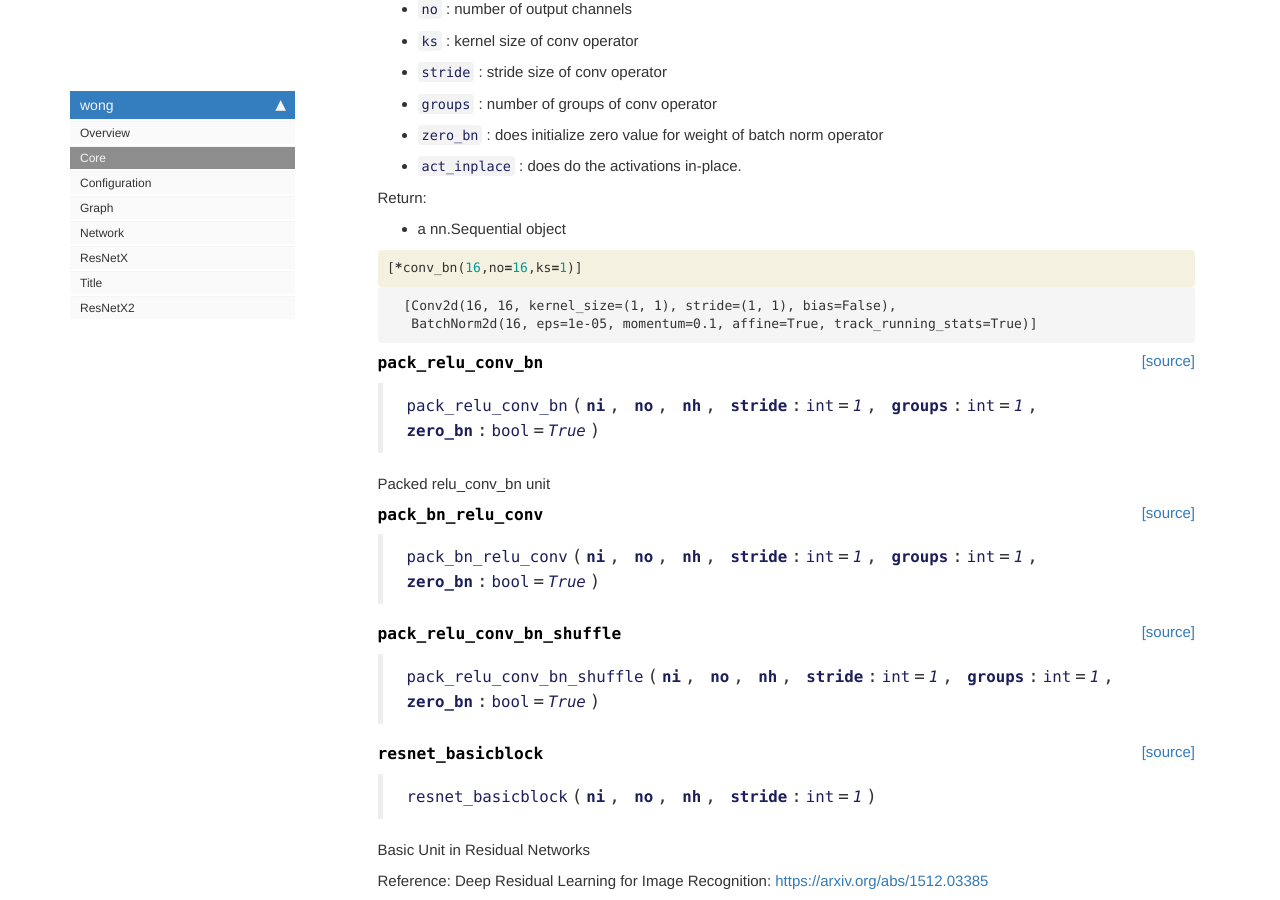
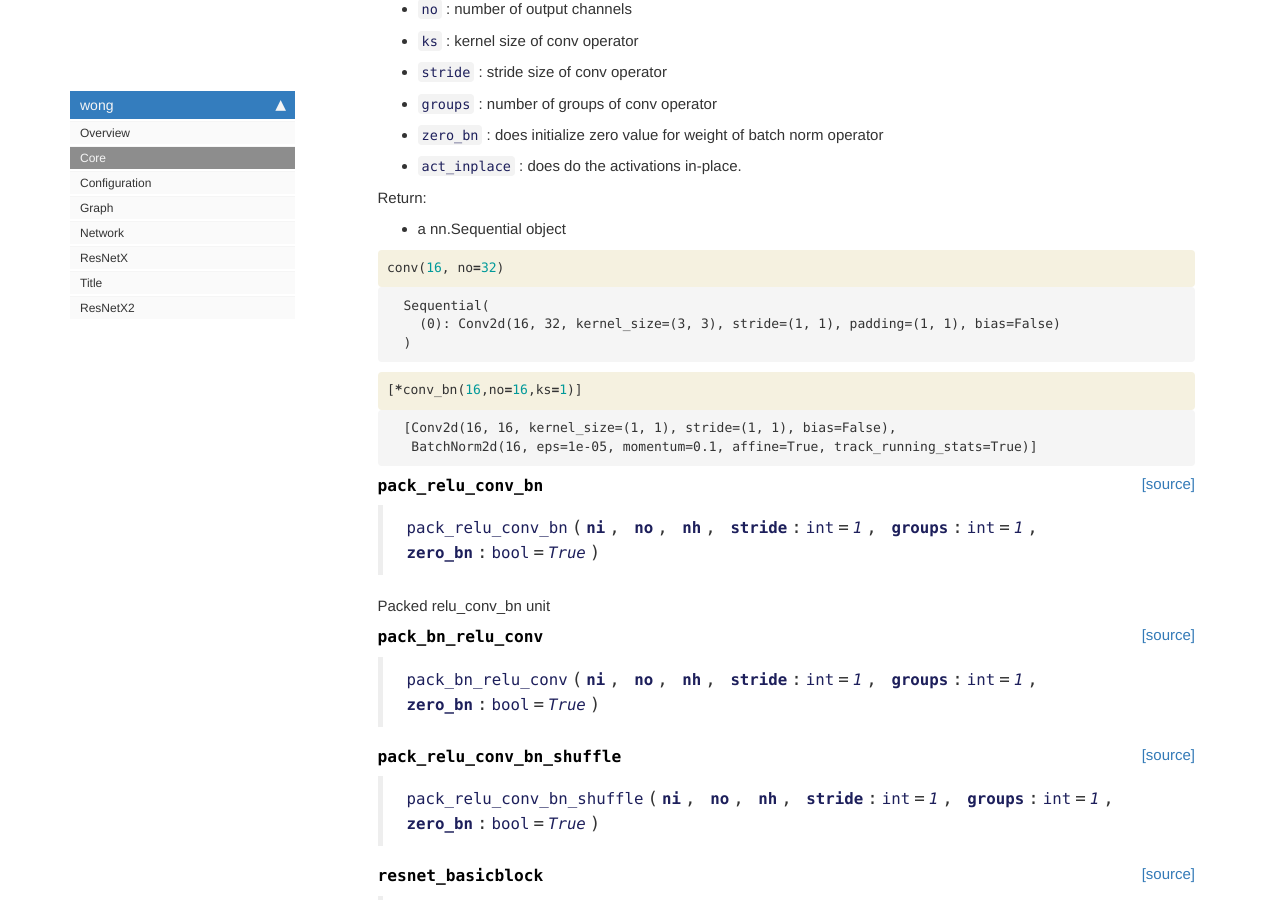
Before and after one commit to keepsimpler/wong, a Jekyll site: the page built from docs/core.html, in a window 1280 px wide and 900 px high, scrolled down 2107 px. Built offline with Jekyll 4.4.1, drawn with Linux system fonts in a browser that asks for light colours; nearby versions of some CDN libraries; comment, search, counter and statistics services are not loaded.

Commit message:
add conv

```diff
--- a/docs/core.html
+++ b/docs/core.html
@@ -166,6 +166,40 @@ parameters converted too when you call :meth:<code>to</code>, etc.</p>
 
 <div class="inner_cell">
     <div class="input_area">
+<div class=" highlight hl-ipython3"><pre><span></span><span class="n">conv</span><span class="p">(</span><span class="mi">16</span><span class="p">,</span> <span class="n">no</span><span class="o">=</span><span class="mi">32</span><span class="p">)</span>
+</pre></div>
+
+    </div>
+</div>
+</div>
+
+<div class="output_wrapper">
+<div class="output">
+
+<div class="output_area">
+
+
+
+<div class="output_text output_subarea output_execute_result">
+<pre>Sequential(
+  (0): Conv2d(16, 32, kernel_size=(3, 3), stride=(1, 1), padding=(1, 1), bias=False)
+)</pre>
+</div>
+
+</div>
+
+</div>
+</div>
+
+</div>
+<div class="cell border-box-sizing code_cell rendered">
+
+</div>
+<div class="cell border-box-sizing code_cell rendered">
+<div class="input">
+
+<div class="inner_cell">
+    <div class="input_area">
 <div class=" highlight hl-ipython3"><pre><span></span><span class="p">[</span><span class="o">*</span><span class="n">conv_bn</span><span class="p">(</span><span class="mi">16</span><span class="p">,</span><span class="n">no</span><span class="o">=</span><span class="mi">16</span><span class="p">,</span><span class="n">ks</span><span class="o">=</span><span class="mi">1</span><span class="p">)]</span>
 </pre></div>
 
@@ -203,7 +237,7 @@ parameters converted too when you call :meth:<code>to</code>, etc.</p>
 
 
 <div class="output_markdown rendered_html output_subarea ">
-<h4 id="pack_relu_conv_bn" class="doc_header"><code>pack_relu_conv_bn</code><a href="https://github.com/keepsimpler/wong/tree/master/wong/core.py#L75" class="source_link" style="float:right">[source]</a></h4><blockquote><p><code>pack_relu_conv_bn</code>(<strong><code>ni</code></strong>, <strong><code>no</code></strong>, <strong><code>nh</code></strong>, <strong><code>stride</code></strong>:<code>int</code>=<em><code>1</code></em>, <strong><code>groups</code></strong>:<code>int</code>=<em><code>1</code></em>, <strong><code>zero_bn</code></strong>:<code>bool</code>=<em><code>True</code></em>)</p>
+<h4 id="pack_relu_conv_bn" class="doc_header"><code>pack_relu_conv_bn</code><a href="https://github.com/keepsimpler/wong/tree/master/wong/core.py#L78" class="source_link" style="float:right">[source]</a></h4><blockquote><p><code>pack_relu_conv_bn</code>(<strong><code>ni</code></strong>, <strong><code>no</code></strong>, <strong><code>nh</code></strong>, <strong><code>stride</code></strong>:<code>int</code>=<em><code>1</code></em>, <strong><code>groups</code></strong>:<code>int</code>=<em><code>1</code></em>, <strong><code>zero_bn</code></strong>:<code>bool</code>=<em><code>True</code></em>)</p>
 </blockquote>
 <p>Packed relu_conv_bn unit</p>
 
@@ -224,7 +258,7 @@ parameters converted too when you call :meth:<code>to</code>, etc.</p>
 
 
 <div class="output_markdown rendered_html output_subarea ">
-<h4 id="pack_bn_relu_conv" class="doc_header"><code>pack_bn_relu_conv</code><a href="https://github.com/keepsimpler/wong/tree/master/wong/core.py#L79" class="source_link" style="float:right">[source]</a></h4><blockquote><p><code>pack_bn_relu_conv</code>(<strong><code>ni</code></strong>, <strong><code>no</code></strong>, <strong><code>nh</code></strong>, <strong><code>stride</code></strong>:<code>int</code>=<em><code>1</code></em>, <strong><code>groups</code></strong>:<code>int</code>=<em><code>1</code></em>, <strong><code>zero_bn</code></strong>:<code>bool</code>=<em><code>True</code></em>)</p>
+<h4 id="pack_bn_relu_conv" class="doc_header"><code>pack_bn_relu_conv</code><a href="https://github.com/keepsimpler/wong/tree/master/wong/core.py#L82" class="source_link" style="float:right">[source]</a></h4><blockquote><p><code>pack_bn_relu_conv</code>(<strong><code>ni</code></strong>, <strong><code>no</code></strong>, <strong><code>nh</code></strong>, <strong><code>stride</code></strong>:<code>int</code>=<em><code>1</code></em>, <strong><code>groups</code></strong>:<code>int</code>=<em><code>1</code></em>, <strong><code>zero_bn</code></strong>:<code>bool</code>=<em><code>True</code></em>)</p>
 </blockquote>
 
 </div>
@@ -244,7 +278,7 @@ parameters converted too when you call :meth:<code>to</code>, etc.</p>
 
 
 <div class="output_markdown rendered_html output_subarea ">
-<h4 id="pack_relu_conv_bn_shuffle" class="doc_header"><code>pack_relu_conv_bn_shuffle</code><a href="https://github.com/keepsimpler/wong/tree/master/wong/core.py#L83" class="source_link" style="float:right">[source]</a></h4><blockquote><p><code>pack_relu_conv_bn_shuffle</code>(<strong><code>ni</code></strong>, <strong><code>no</code></strong>, <strong><code>nh</code></strong>, <strong><code>stride</code></strong>:<code>int</code>=<em><code>1</code></em>, <strong><code>groups</code></strong>:<code>int</code>=<em><code>1</code></em>, <strong><code>zero_bn</code></strong>:<code>bool</code>=<em><code>True</code></em>)</p>
+<h4 id="pack_relu_conv_bn_shuffle" class="doc_header"><code>pack_relu_conv_bn_shuffle</code><a href="https://github.com/keepsimpler/wong/tree/master/wong/core.py#L86" class="source_link" style="float:right">[source]</a></h4><blockquote><p><code>pack_relu_conv_bn_shuffle</code>(<strong><code>ni</code></strong>, <strong><code>no</code></strong>, <strong><code>nh</code></strong>, <strong><code>stride</code></strong>:<code>int</code>=<em><code>1</code></em>, <strong><code>groups</code></strong>:<code>int</code>=<em><code>1</code></em>, <strong><code>zero_bn</code></strong>:<code>bool</code>=<em><code>True</code></em>)</p>
 </blockquote>
 
 </div>
@@ -267,7 +301,7 @@ parameters converted too when you call :meth:<code>to</code>, etc.</p>
 
 
 <div class="output_markdown rendered_html output_subarea ">
-<h4 id="resnet_basicblock" class="doc_header"><code>resnet_basicblock</code><a href="https://github.com/keepsimpler/wong/tree/master/wong/core.py#L89" class="source_link" style="float:right">[source]</a></h4><blockquote><p><code>resnet_basicblock</code>(<strong><code>ni</code></strong>, <strong><code>no</code></strong>, <strong><code>nh</code></strong>, <strong><code>stride</code></strong>:<code>int</code>=<em><code>1</code></em>)</p>
+<h4 id="resnet_basicblock" class="doc_header"><code>resnet_basicblock</code><a href="https://github.com/keepsimpler/wong/tree/master/wong/core.py#L92" class="source_link" style="float:right">[source]</a></h4><blockquote><p><code>resnet_basicblock</code>(<strong><code>ni</code></strong>, <strong><code>no</code></strong>, <strong><code>nh</code></strong>, <strong><code>stride</code></strong>:<code>int</code>=<em><code>1</code></em>)</p>
 </blockquote>
 <p>Basic Unit in Residual Networks</p>
 <p>Reference:
@@ -291,7 +325,7 @@ Deep Residual Learning for Image Recognition:
 
 
 <div class="output_markdown rendered_html output_subarea ">
-<h4 id="resnet_bottleneck" class="doc_header"><code>resnet_bottleneck</code><a href="https://github.com/keepsimpler/wong/tree/master/wong/core.py#L100" class="source_link" style="float:right">[source]</a></h4><blockquote><p><code>resnet_bottleneck</code>(<strong><code>ni</code></strong>, <strong><code>no</code></strong>, <strong><code>nh</code></strong>, <strong><code>stride</code></strong>:<code>int</code>=<em><code>1</code></em>, <strong><code>groups</code></strong>:<code>int</code>=<em><code>1</code></em>, <strong><code>zero_bn</code></strong>=<em><code>True</code></em>)</p>
+<h4 id="resnet_bottleneck" class="doc_header"><code>resnet_bottleneck</code><a href="https://github.com/keepsimpler/wong/tree/master/wong/core.py#L103" class="source_link" style="float:right">[source]</a></h4><blockquote><p><code>resnet_bottleneck</code>(<strong><code>ni</code></strong>, <strong><code>no</code></strong>, <strong><code>nh</code></strong>, <strong><code>stride</code></strong>:<code>int</code>=<em><code>1</code></em>, <strong><code>groups</code></strong>:<code>int</code>=<em><code>1</code></em>, <strong><code>zero_bn</code></strong>=<em><code>True</code></em>)</p>
 </blockquote>
 <p>Bottleneck Unit in Residual Networks</p>
 <p>Reference:
@@ -364,7 +398,7 @@ Deep Residual Learning for Image Recognition:
 
 
 <div class="output_markdown rendered_html output_subarea ">
-<h4 id="preresnet_basicblock" class="doc_header"><code>preresnet_basicblock</code><a href="https://github.com/keepsimpler/wong/tree/master/wong/core.py#L114" class="source_link" style="float:right">[source]</a></h4><blockquote><p><code>preresnet_basicblock</code>(<strong><code>ni</code></strong>, <strong><code>no</code></strong>, <strong><code>nh</code></strong>, <strong><code>stride</code></strong>:<code>int</code>=<em><code>1</code></em>)</p>
+<h4 id="preresnet_basicblock" class="doc_header"><code>preresnet_basicblock</code><a href="https://github.com/keepsimpler/wong/tree/master/wong/core.py#L117" class="source_link" style="float:right">[source]</a></h4><blockquote><p><code>preresnet_basicblock</code>(<strong><code>ni</code></strong>, <strong><code>no</code></strong>, <strong><code>nh</code></strong>, <strong><code>stride</code></strong>:<code>int</code>=<em><code>1</code></em>)</p>
 </blockquote>
 <p>Basic Unit in Pre-action Residual Networks, ni == no == nh</p>
 <h2 id="Reference:">Reference:<a class="anchor-link" href="#Reference:">&#182;</a></h2><p>Identity Mappings in Deep Residual Networks:
@@ -387,7 +421,7 @@ Deep Residual Learning for Image Recognition:
 
 
 <div class="output_markdown rendered_html output_subarea ">
-<h4 id="preresnet_bottleneck" class="doc_header"><code>preresnet_bottleneck</code><a href="https://github.com/keepsimpler/wong/tree/master/wong/core.py#L126" class="source_link" style="float:right">[source]</a></h4><blockquote><p><code>preresnet_bottleneck</code>(<strong><code>ni</code></strong>, <strong><code>no</code></strong>, <strong><code>nh</code></strong>, <strong><code>stride</code></strong>:<code>int</code>=<em><code>1</code></em>, <strong><code>groups</code></strong>:<code>int</code>=<em><code>1</code></em>, <strong><code>zero_bn</code></strong>=<em><code>True</code></em>)</p>
+<h4 id="preresnet_bottleneck" class="doc_header"><code>preresnet_bottleneck</code><a href="https://github.com/keepsimpler/wong/tree/master/wong/core.py#L129" class="source_link" style="float:right">[source]</a></h4><blockquote><p><code>preresnet_bottleneck</code>(<strong><code>ni</code></strong>, <strong><code>no</code></strong>, <strong><code>nh</code></strong>, <strong><code>stride</code></strong>:<code>int</code>=<em><code>1</code></em>, <strong><code>groups</code></strong>:<code>int</code>=<em><code>1</code></em>, <strong><code>zero_bn</code></strong>=<em><code>True</code></em>)</p>
 </blockquote>
 
 </div>
@@ -456,7 +490,7 @@ Deep Residual Learning for Image Recognition:
 
 
 <div class="output_markdown rendered_html output_subarea ">
-<h4 id="xception" class="doc_header"><code>xception</code><a href="https://github.com/keepsimpler/wong/tree/master/wong/core.py#L133" class="source_link" style="float:right">[source]</a></h4><blockquote><p><code>xception</code>(<strong><code>ni</code></strong>:<code>int</code>, <strong><code>no</code></strong>:<code>int</code>, <strong><code>nh</code></strong>:<code>int</code>, <strong><code>ks</code></strong>:<code>int</code>=<em><code>3</code></em>, <strong><code>stride</code></strong>:<code>int</code>=<em><code>1</code></em>, <strong><code>zero_bn</code></strong>:<code>bool</code>=<em><code>False</code></em>)</p>
+<h4 id="xception" class="doc_header"><code>xception</code><a href="https://github.com/keepsimpler/wong/tree/master/wong/core.py#L136" class="source_link" style="float:right">[source]</a></h4><blockquote><p><code>xception</code>(<strong><code>ni</code></strong>:<code>int</code>, <strong><code>no</code></strong>:<code>int</code>, <strong><code>nh</code></strong>:<code>int</code>, <strong><code>ks</code></strong>:<code>int</code>=<em><code>3</code></em>, <strong><code>stride</code></strong>:<code>int</code>=<em><code>1</code></em>, <strong><code>zero_bn</code></strong>:<code>bool</code>=<em><code>False</code></em>)</p>
 </blockquote>
 <p>Basic unit in xception networks.</p>
 <p>Reference:
@@ -483,7 +517,7 @@ Xception: Deep Learning with Depthwise Separable Convolutions:
 
 
 <div class="output_markdown rendered_html output_subarea ">
-<h4 id="mbconv" class="doc_header"><code>mbconv</code><a href="https://github.com/keepsimpler/wong/tree/master/wong/core.py#L146" class="source_link" style="float:right">[source]</a></h4><blockquote><p><code>mbconv</code>(<strong><code>ni</code></strong>:<code>int</code>, <strong><code>no</code></strong>:<code>int</code>=<em><code>None</code></em>, <strong><code>nh</code></strong>:<code>int</code>=<em><code>None</code></em>, <strong><code>ks</code></strong>:<code>int</code>=<em><code>3</code></em>, <strong><code>stride</code></strong>:<code>int</code>=<em><code>1</code></em>, <strong><code>groups</code></strong>:<code>int</code>=<em><code>None</code></em>, <strong><code>zero_bn</code></strong>:<code>bool</code>=<em><code>False</code></em>)</p>
+<h4 id="mbconv" class="doc_header"><code>mbconv</code><a href="https://github.com/keepsimpler/wong/tree/master/wong/core.py#L149" class="source_link" style="float:right">[source]</a></h4><blockquote><p><code>mbconv</code>(<strong><code>ni</code></strong>:<code>int</code>, <strong><code>no</code></strong>:<code>int</code>=<em><code>None</code></em>, <strong><code>nh</code></strong>:<code>int</code>=<em><code>None</code></em>, <strong><code>ks</code></strong>:<code>int</code>=<em><code>3</code></em>, <strong><code>stride</code></strong>:<code>int</code>=<em><code>1</code></em>, <strong><code>groups</code></strong>:<code>int</code>=<em><code>None</code></em>, <strong><code>zero_bn</code></strong>:<code>bool</code>=<em><code>False</code></em>)</p>
 </blockquote>
 <p>Mobile Inverted Bottleneck block in MobileNetV2</p>
 
@@ -551,7 +585,7 @@ Xception: Deep Learning with Depthwise Separable Convolutions:
 
 
 <div class="output_markdown rendered_html output_subarea ">
-<h4 id="resnet_stem" class="doc_header"><code>resnet_stem</code><a href="https://github.com/keepsimpler/wong/tree/master/wong/core.py#L156" class="source_link" style="float:right">[source]</a></h4><blockquote><p><code>resnet_stem</code>(<strong><code>ni</code></strong>:<code>int</code>=<em><code>3</code></em>, <strong><code>no</code></strong>:<code>int</code>=<em><code>64</code></em>)</p>
+<h4 id="resnet_stem" class="doc_header"><code>resnet_stem</code><a href="https://github.com/keepsimpler/wong/tree/master/wong/core.py#L159" class="source_link" style="float:right">[source]</a></h4><blockquote><p><code>resnet_stem</code>(<strong><code>ni</code></strong>:<code>int</code>=<em><code>3</code></em>, <strong><code>no</code></strong>:<code>int</code>=<em><code>64</code></em>)</p>
 </blockquote>
 
 </div>
@@ -571,7 +605,7 @@ Xception: Deep Learning with Depthwise Separable Convolutions:
 
 
 <div class="output_markdown rendered_html output_subarea ">
-<h4 id="resnet_stem_deep" class="doc_header"><code>resnet_stem_deep</code><a href="https://github.com/keepsimpler/wong/tree/master/wong/core.py#L163" class="source_link" style="float:right">[source]</a></h4><blockquote><p><code>resnet_stem_deep</code>(<strong><code>ni</code></strong>:<code>int</code>=<em><code>3</code></em>, <strong><code>no</code></strong>:<code>int</code>=<em><code>64</code></em>)</p>
+<h4 id="resnet_stem_deep" class="doc_header"><code>resnet_stem_deep</code><a href="https://github.com/keepsimpler/wong/tree/master/wong/core.py#L166" class="source_link" style="float:right">[source]</a></h4><blockquote><p><code>resnet_stem_deep</code>(<strong><code>ni</code></strong>:<code>int</code>=<em><code>3</code></em>, <strong><code>no</code></strong>:<code>int</code>=<em><code>64</code></em>)</p>
 </blockquote>
 
 </div>
@@ -645,7 +679,7 @@ Xception: Deep Learning with Depthwise Separable Convolutions:
 
 
 <div class="output_markdown rendered_html output_subarea ">
-<h2 id="IdentityMappingMaxPool" class="doc_header"><code>class</code> <code>IdentityMappingMaxPool</code><a href="https://github.com/keepsimpler/wong/tree/master/wong/core.py#L174" class="source_link" style="float:right">[source]</a></h2><blockquote><p><code>IdentityMappingMaxPool</code>(<strong><code>ni</code></strong>:<code>int</code>, <strong><code>no</code></strong>:<code>int</code>, <strong><code>stride</code></strong>:<code>int</code>=<em><code>1</code></em>) :: <code>Module</code></p>
+<h2 id="IdentityMappingMaxPool" class="doc_header"><code>class</code> <code>IdentityMappingMaxPool</code><a href="https://github.com/keepsimpler/wong/tree/master/wong/core.py#L177" class="source_link" style="float:right">[source]</a></h2><blockquote><p><code>IdentityMappingMaxPool</code>(<strong><code>ni</code></strong>:<code>int</code>, <strong><code>no</code></strong>:<code>int</code>, <strong><code>stride</code></strong>:<code>int</code>=<em><code>1</code></em>) :: <code>Module</code></p>
 </blockquote>
 <p>Identity Mapping using maxpool to accross stage, four cases:</p>
 <ol>
@@ -676,7 +710,7 @@ maxpool</li>
 
 
 <div class="output_markdown rendered_html output_subarea ">
-<h2 id="IdentityMappingAvgPool" class="doc_header"><code>class</code> <code>IdentityMappingAvgPool</code><a href="https://github.com/keepsimpler/wong/tree/master/wong/core.py#L201" class="source_link" style="float:right">[source]</a></h2><blockquote><p><code>IdentityMappingAvgPool</code>(<strong><code>ni</code></strong>:<code>int</code>, <strong><code>no</code></strong>:<code>int</code>, <strong><code>stride</code></strong>:<code>int</code>=<em><code>1</code></em>) :: <code>Module</code></p>
+<h2 id="IdentityMappingAvgPool" class="doc_header"><code>class</code> <code>IdentityMappingAvgPool</code><a href="https://github.com/keepsimpler/wong/tree/master/wong/core.py#L204" class="source_link" style="float:right">[source]</a></h2><blockquote><p><code>IdentityMappingAvgPool</code>(<strong><code>ni</code></strong>:<code>int</code>, <strong><code>no</code></strong>:<code>int</code>, <strong><code>stride</code></strong>:<code>int</code>=<em><code>1</code></em>) :: <code>Module</code></p>
 </blockquote>
 <p>Identity Mapping using avgpool to accross stage, four cases:</p>
 <ol>
@@ -710,7 +744,7 @@ avgpool</li>
 
 
 <div class="output_markdown rendered_html output_subarea ">
-<h2 id="IdentityMapping" class="doc_header"><code>class</code> <code>IdentityMapping</code><a href="https://github.com/keepsimpler/wong/tree/master/wong/core.py#L229" class="source_link" style="float:right">[source]</a></h2><blockquote><p><code>IdentityMapping</code>(<strong><code>ni</code></strong>:<code>int</code>, <strong><code>no</code></strong>:<code>int</code>, <strong><code>stride</code></strong>:<code>int</code>=<em><code>1</code></em>) :: <code>Module</code></p>
+<h2 id="IdentityMapping" class="doc_header"><code>class</code> <code>IdentityMapping</code><a href="https://github.com/keepsimpler/wong/tree/master/wong/core.py#L232" class="source_link" style="float:right">[source]</a></h2><blockquote><p><code>IdentityMapping</code>(<strong><code>ni</code></strong>:<code>int</code>, <strong><code>no</code></strong>:<code>int</code>, <strong><code>stride</code></strong>:<code>int</code>=<em><code>1</code></em>) :: <code>Module</code></p>
 </blockquote>
 <p>Identity mapping of ResNet.
 Identity mapping of ResNet, two cases:</p>
@@ -825,7 +859,7 @@ input == output</li>
 
 
 <div class="output_markdown rendered_html output_subarea ">
-<h2 id="Classifier" class="doc_header"><code>class</code> <code>Classifier</code><a href="https://github.com/keepsimpler/wong/tree/master/wong/core.py#L250" class="source_link" style="float:right">[source]</a></h2><blockquote><p><code>Classifier</code>(<strong><code>ni</code></strong>, <strong><code>no</code></strong>) :: <code>Module</code></p>
+<h2 id="Classifier" class="doc_header"><code>class</code> <code>Classifier</code><a href="https://github.com/keepsimpler/wong/tree/master/wong/core.py#L253" class="source_link" style="float:right">[source]</a></h2><blockquote><p><code>Classifier</code>(<strong><code>ni</code></strong>, <strong><code>no</code></strong>) :: <code>Module</code></p>
 </blockquote>
 <p>Usually work as the final operator for image processing (classification, object detection, etc.)</p>
 <p>Including:
@@ -858,7 +892,7 @@ a linear op, which perform classification.</p>
 
 
 <div class="output_markdown rendered_html output_subarea ">
-<h4 id="init_cnn" class="doc_header"><code>init_cnn</code><a href="https://github.com/keepsimpler/wong/tree/master/wong/core.py#L270" class="source_link" style="float:right">[source]</a></h4><blockquote><p><code>init_cnn</code>(<strong><code>m</code></strong>)</p>
+<h4 id="init_cnn" class="doc_header"><code>init_cnn</code><a href="https://github.com/keepsimpler/wong/tree/master/wong/core.py#L273" class="source_link" style="float:right">[source]</a></h4><blockquote><p><code>init_cnn</code>(<strong><code>m</code></strong>)</p>
 </blockquote>
 <p>copy from <a href="https://github.com/fastai/fastai/blob/master/fastai/vision/models/xresnet.py">https://github.com/fastai/fastai/blob/master/fastai/vision/models/xresnet.py</a></p>
 
@@ -882,7 +916,7 @@ a linear op, which perform classification.</p>
 
 
 <div class="output_markdown rendered_html output_subarea ">
-<h4 id="num_params" class="doc_header"><code>num_params</code><a href="https://github.com/keepsimpler/wong/tree/master/wong/core.py#L278" class="source_link" style="float:right">[source]</a></h4><blockquote><p><code>num_params</code>(<strong><code>net</code></strong>:<code>Module</code>)</p>
+<h4 id="num_params" class="doc_header"><code>num_params</code><a href="https://github.com/keepsimpler/wong/tree/master/wong/core.py#L281" class="source_link" style="float:right">[source]</a></h4><blockquote><p><code>num_params</code>(<strong><code>net</code></strong>:<code>Module</code>)</p>
 </blockquote>
 <p>Number of parameters of a neural network</p>
 
--- a/wong/_nbdev.py
+++ b/wong/_nbdev.py
@@ -5,6 +5,7 @@ __all__ = ["index", "modules", "custom_doc_links", "git_url"]
 index = {"ShuffleBlock": "00_core.ipynb",
          "OprtType": "00_core.ipynb",
          "conv_unit": "00_core.ipynb",
+         "conv": "00_core.ipynb",
          "relu_conv_bn": "00_core.ipynb",
          "conv_bn_relu": "00_core.ipynb",
          "bn_relu_conv": "00_core.ipynb",
--- a/wong/core.py
+++ b/wong/core.py
@@ -1,6 +1,6 @@
 #AUTOGENERATED! DO NOT EDIT! File to edit: dev/00_core.ipynb (unless otherwise specified).
 
-__all__ = ['ShuffleBlock', 'OprtType', 'conv_unit', 'relu_conv_bn', 'conv_bn_relu', 'bn_relu_conv', 'relu_conv',
+__all__ = ['ShuffleBlock', 'OprtType', 'conv_unit', 'conv', 'relu_conv_bn', 'conv_bn_relu', 'bn_relu_conv', 'relu_conv',
            'conv_bn', 'relu_conv_bn_shuffle', 'pack_relu_conv_bn', 'pack_bn_relu_conv', 'pack_relu_conv_bn_shuffle',
            'resnet_basicblock', 'resnet_bottleneck', 'preresnet_basicblock', 'preresnet_bottleneck', 'xception',
            'mbconv', 'resnet_stem', 'resnet_stem_deep', 'IdentityMappingMaxPool', 'IdentityMappingAvgPool',
@@ -60,6 +60,9 @@ def conv_unit(ni:int, seq:tuple, no:int=None, ks:int=3, stride:int=1, groups:int
             unit += [ShuffleBlock(groups)]
     return nn.Sequential(*unit)
 
+
+#Cell
+conv = partial(conv_unit, seq = (OprtType.Conv2d, OprtType.Nothing, OprtType.Nothing))  # Conv
 
 #Cell
 "several customized conv units"
```
Also changed, not shown: 1 other file.
